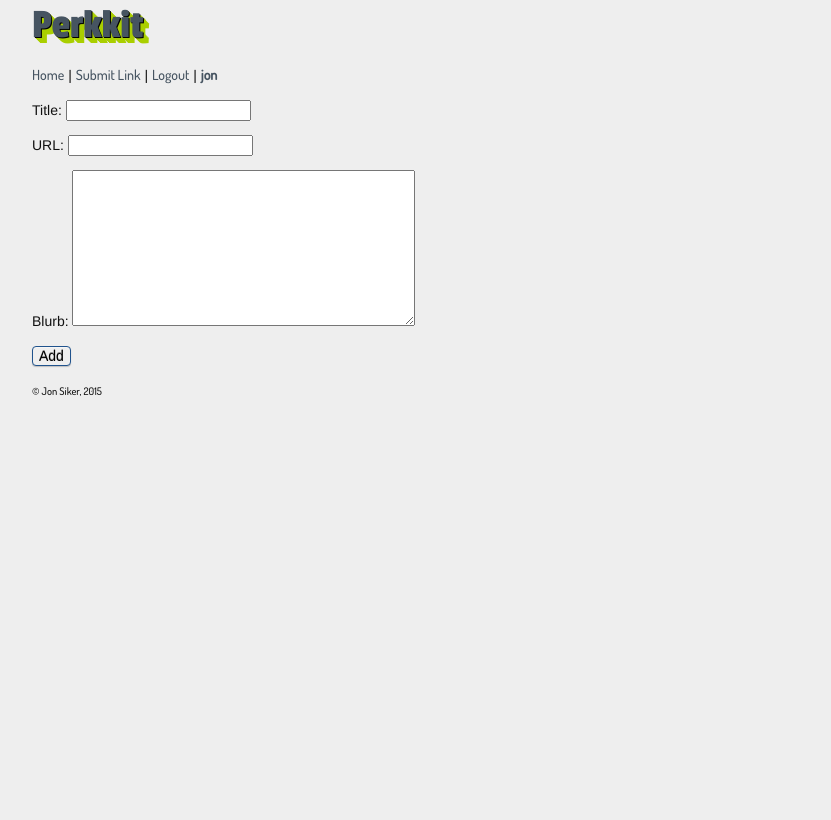
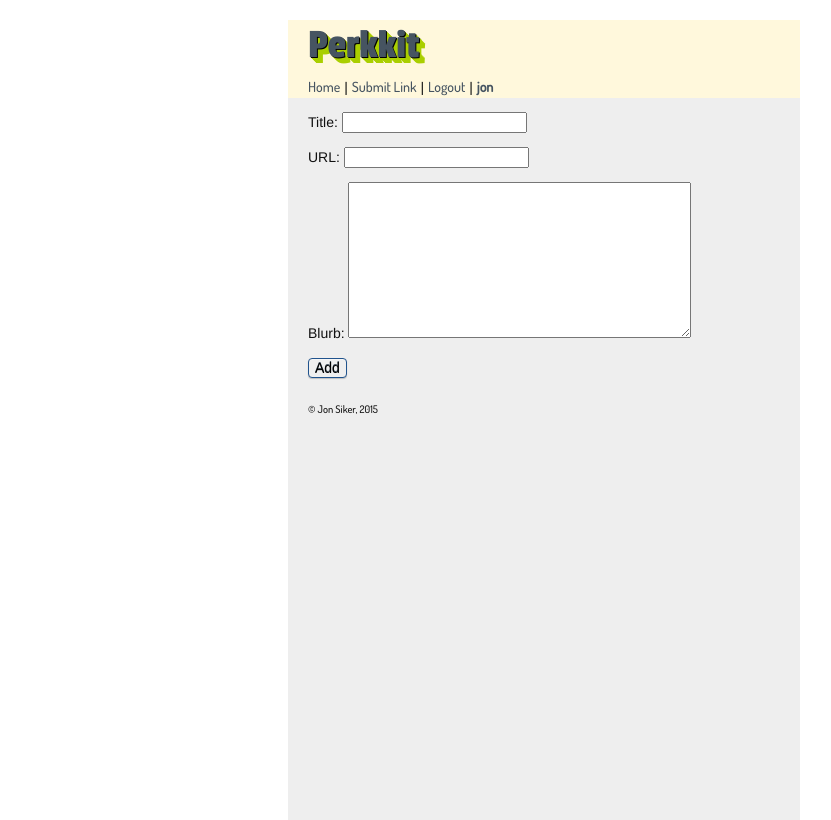
Before and after one commit to jsiker/Perkker, a Django app: page /post/create/ in a window 1280 px wide. Shown: the whole page, without its empty margins (96-927 px from the left). Before the commit the page ends 396 px from the top, so only its background shows below. Run offline with Django 3.2, Linux system fonts and the light colour scheme; a user stored in the database is signed in.

Commit message:
more style

```diff
--- a/perk/models.py
+++ b/perk/models.py
@@ -3,7 +3,6 @@ from django.core.urlresolvers import reverse
 from django.db import models
 from django.db.models import Count
 from django.db.models.signals import post_save
-from django.template import Context, Template
 
 
 class UserProfile(models.Model):
@@ -25,6 +24,7 @@ post_save.connect(create_profile, sender=User)
 
 
 class VoteCountManager(models.Manager):
+    """QuerySet to get all Votes and easily order by descending votes"""
     def get_queryset(self):
         return super(VoteCountManager,
                      self).get_queryset().annotate(
@@ -32,13 +32,13 @@ class VoteCountManager(models.Manager):
 
 
 class Post(models.Model):
-    """Uses VoteCountManager to keep track of Vote objects on each Post"""
+
     title = models.CharField(max_length=100)
     submitter = models.ForeignKey(User)
     submitted_on = models.DateTimeField(auto_now_add=True)
     url = models.URLField("URL", max_length=200, blank=True)
     blurb = models.TextField(blank=True)
-    with_votes = VoteCountManager()
+    with_votes = VoteCountManager()   # Uses VoteCountManager to keep track of Vote objects on each Post
     objects = models.Manager()   # default manager TK read docs
 
     def __unicode__(self):
--- a/perk/views.py
+++ b/perk/views.py
@@ -126,6 +126,6 @@ class VoteFormBaseView(FormView):
         result = {"success": 0, "form_errors": form.errors}
         return self.create_response(result, False)
 
-"""combines the two (in theory to have both a JSON object and an HTTP return"""
+"""combines the two (in theory) to have both a JSON object and an HTTP return"""
 class VoteFormView(JSONFormMixin, VoteFormBaseView):
     pass
--- a/perkville/static/css/main.css
+++ b/perkville/static/css/main.css
@@ -12,17 +12,19 @@ body {
 
 html {
     color: #111;
-    background: #eee;
+    background: white;
 }
 
 body {
     margin: 0 auto;
     min-height: 100%;
     position: relative;
-    max-width: 80%;
-    margin: 0 auto;
+    max-width: 40%;
+    background: #eee;
 }
-
+.header {
+    background: cornsilk;
+}
 h1,
 h2,
 h3,
@@ -30,6 +32,13 @@ h4,
 h5,
 h6 {
     color: #465461;
+    margin: 20px;
+}
+
+.header a:first-child,
+form,
+button {
+    margin-left: 20px;
 }
 
 h1 {
@@ -44,14 +53,19 @@ li {
     font-family: 'Dosis', sans-serif;
 }
 
+li:nth-child(odd):hover {
+    background: cornsilk;
+}
+
 a {
     text-decoration: none;
     color: #465461;
     font-family: 'Dosis', sans-serif;
 }
 
-a:hover {
-    background-color: #AACF00;
+.header a:hover {
+    /*text-decoration: double; !important;*/
+    background: #AACF00;
 }
 
 h2 a {
@@ -78,15 +92,24 @@ input[type="submit"]
     -moz-border-radius: 4px;
     border-radius: 4px;
     border: solid 1px #20538D;
-    text-shadow: 0 -1px 0 rgba(0, 0, 0, 0.4);
+    text-shadow: 0 -1px 0 #465461;
     -webkit-box-shadow: inset 0 1px 0 rgba(255, 255, 255, 0.4), 0 1px 1px rgba(0, 0, 0, 0.2);
     -moz-box-shadow: inset 0 1px 0 rgba(255, 255, 255, 0.4), 0 1px 1px rgba(0, 0, 0, 0.2);
     box-shadow: inset 0 1px 0 rgba(255, 255, 255, 0.4), 0 1px 1px rgba(0, 0, 0, 0.2);
 }
 
+.pagination {
+    margin: 20px;
+}
+
+.pagination:hover {
+    background: #AACF00;
+}
+
 footer p {
     font-size: .75em;
     font-family: 'Dosis', sans-serif;
+    margin: 20px;
 }
 /*.comment {*/
     /*padding: 10px;*/
--- a/perkville/templates/base.html
+++ b/perkville/templates/base.html
@@ -7,21 +7,22 @@
     <script src="{{ STATIC_URL }}js/vote.js"></script>
 </head>
 <body>
+<div class="header">
     <h1>Perkkit</h1>
       <p>
         <a href="{% url 'home' %}">Home</a> |
     {% if user.is_authenticated %}
         <a href="{%  url 'post_create' %}">Submit Link</a> |
         <a href="{% url 'logout' %}">Logout</a> |
-    <a href="{%  url 'profile' slug=user.username %}"><b>
-        {{ user.username }}
-    </b></a>
+        <a href="{%  url 'profile' slug=user.username %}">
+            <b>{{ user.username }}</b>
+        </a>
     {% else %}
         <a href="{% url 'registration_register' %}">Register</a> |
         <a href="{% url 'login' %}">Login</a>
     {% endif %}
     </p>
-
+</div>
 {% block content %}
 {% endblock %}
 
--- a/perkville/templates/perk/post_list.html
+++ b/perkville/templates/perk/post_list.html
@@ -15,11 +15,11 @@
                 <input type="hidden" id="id_post" name="post" class="hidden_id" value="{{ post.pk }}"/>
                 <input type="hidden" id="id_voter" name="voter" class="hidden_id" value="{{ user.pk }}"/>
                 {% if not user.is_authenticated %}
-                    <button disabled title="Please login to vote">+</button>
+                    <button disabled title="Please login to vote"></button>
                 {% elif post.pk not in voted %}
-                    <button>+</button>
+                    <button>-</button>
                 {% else %}
-                    <button>-</button>
+                    <button>&darr;</button>
                 {% endif %}
                 <a href="{% url 'post_detail' pk=post.pk %}">
                     <b>{{ post.title }}</b>
--- a/requirements.txt
+++ b/requirements.txt
@@ -1,3 +1,9 @@
 Django==1.7.2
+akismet==0.2.0
+django-contrib-comments==1.5
+django-debug-toolbar==1.2.2
+django-registration-redux==1.1
 psycopg2==2.5.4
+simplejson==3.6.5
+sqlparse==0.1.14
 wsgiref==0.1.2
```
Also changed, not shown: db.sqlite3. Lines whose indentation alone changed are shown as unchanged.
